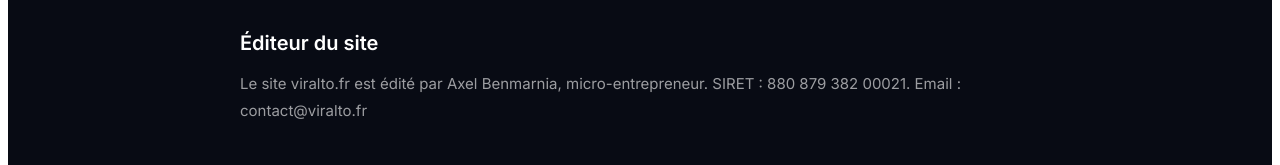
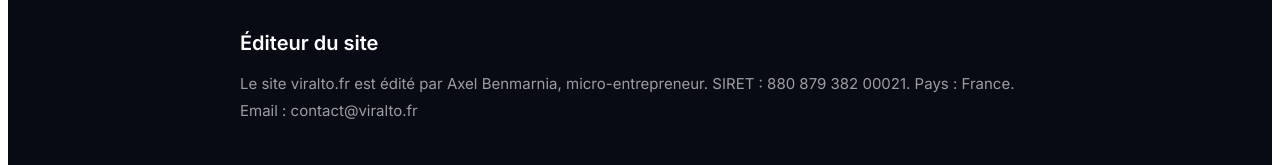
Before and after one commit to AxelBen81/viralto, a Next.js app: page /mentions-legales in a window 1280 px wide. Shown: the part 217-382 px from the top of the page. Built offline with nearby package versions, Linux system fonts and the light colour scheme.

Commit message:
Update page.tsx

```diff
--- a/app/mentions-legales/page.tsx
+++ b/app/mentions-legales/page.tsx
@@ -8,7 +8,7 @@
         {[
           {
             title: "Éditeur du site",
-            content: "Le site viralto.fr est édité par Axel Benmarnia, micro-entrepreneur. SIRET : 880 879 382 00021. Email : contact@viralto.fr"
+            content: "Le site viralto.fr est édité par Axel Benmarnia, micro-entrepreneur. SIRET : 880 879 382 00021. Pays : France. Email : contact@viralto.fr"
           },
           {
             title: "Hébergement",
```
